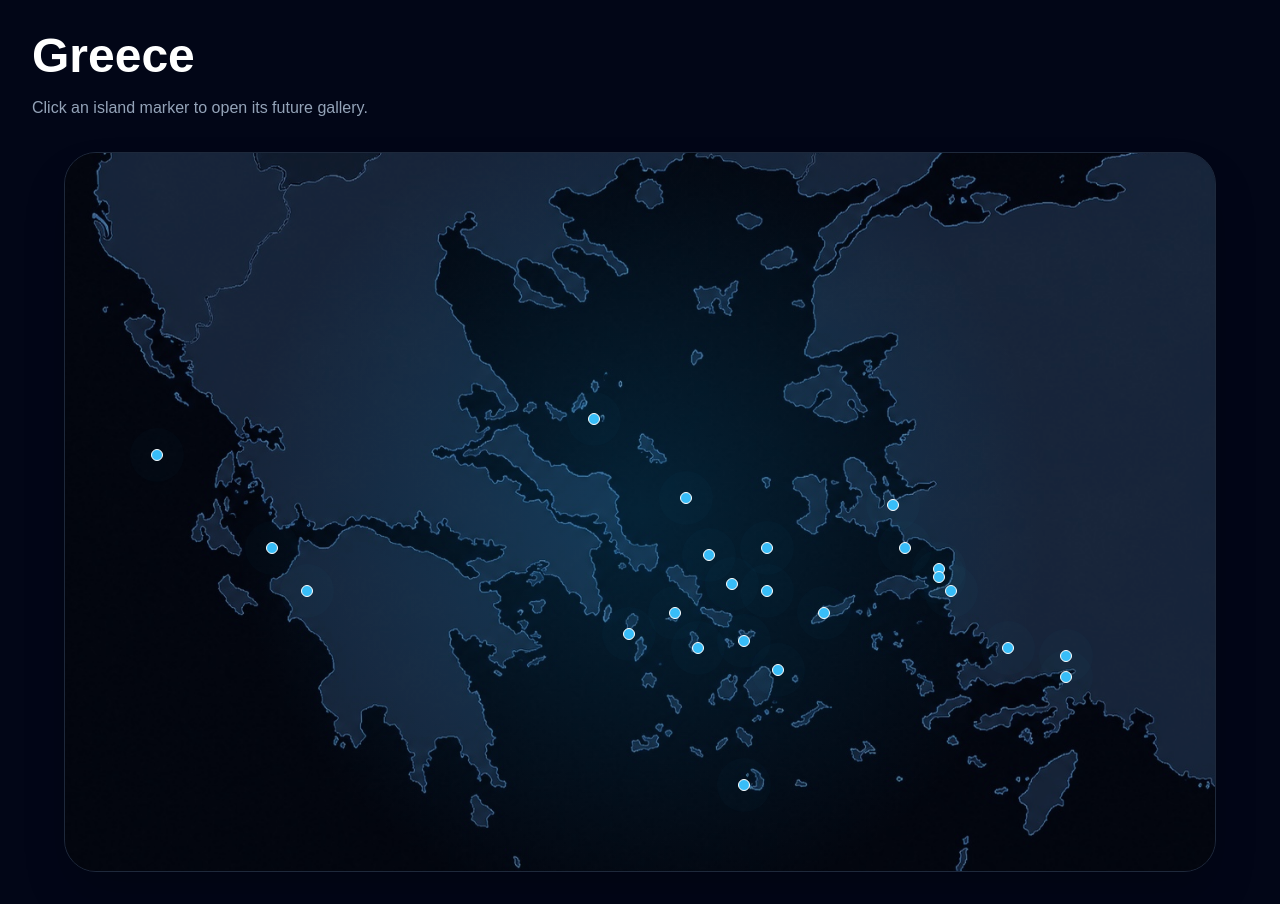
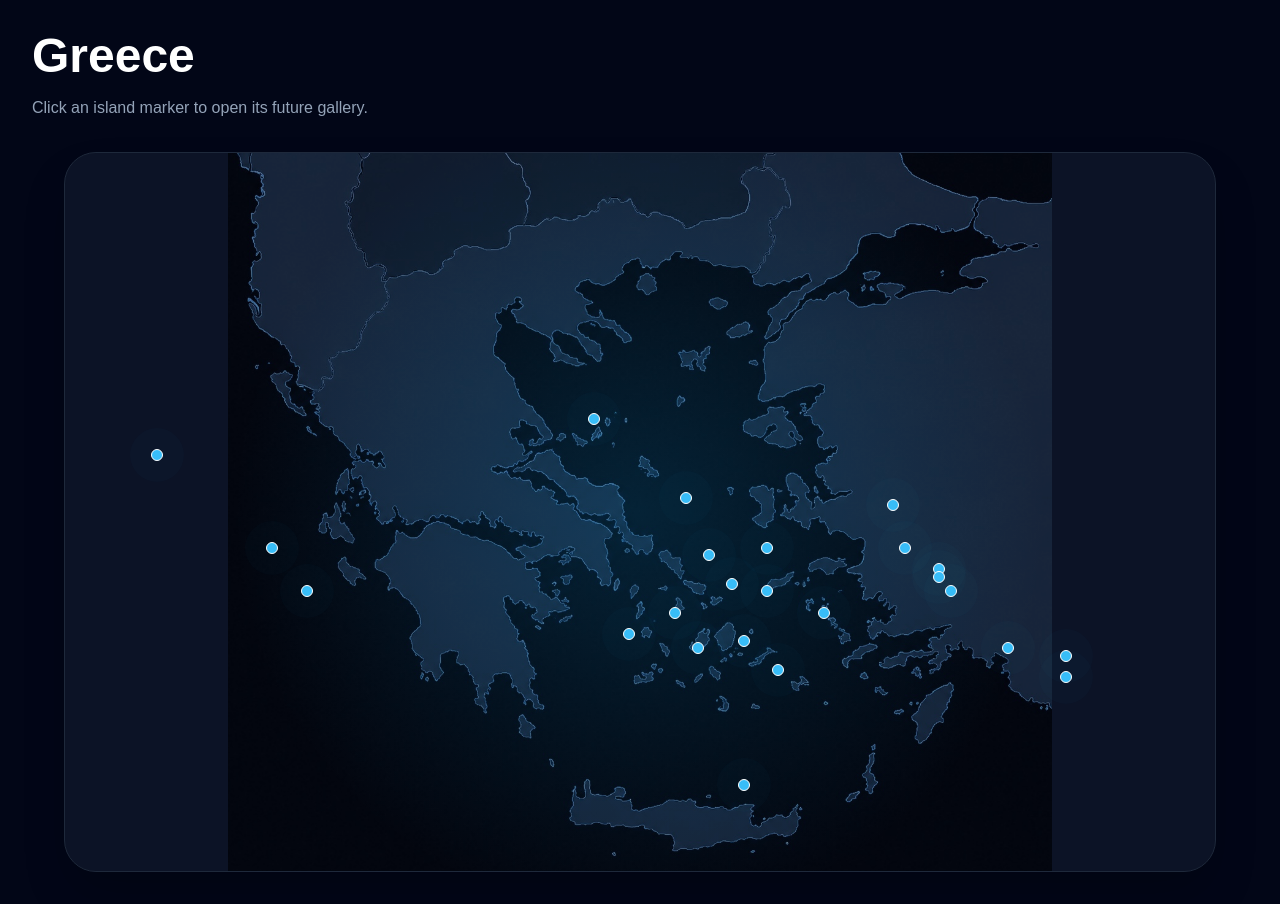
Before and after one commit to PeterMExley/Travel-Map, a Next.js app: page /countries/greece in a window 1280 px wide. Built offline with nearby package versions, Linux system fonts and the light colour scheme.

Commit message:
Update page.jsx

```diff
--- a/app/countries/greece/page.jsx
+++ b/app/countries/greece/page.jsx
@@ -40,7 +40,7 @@ export default function GreecePage() {
         <img
           src="/maps/greek-islands.jpeg"
           alt="Greek islands map"
-          className="absolute inset-0 h-full w-full object-cover opacity-80"
+          className="absolute inset-0 h-full w-full object-contain opacity-80"
         />
 
         <div className="absolute inset-0 bg-slate-950/20" />
```
